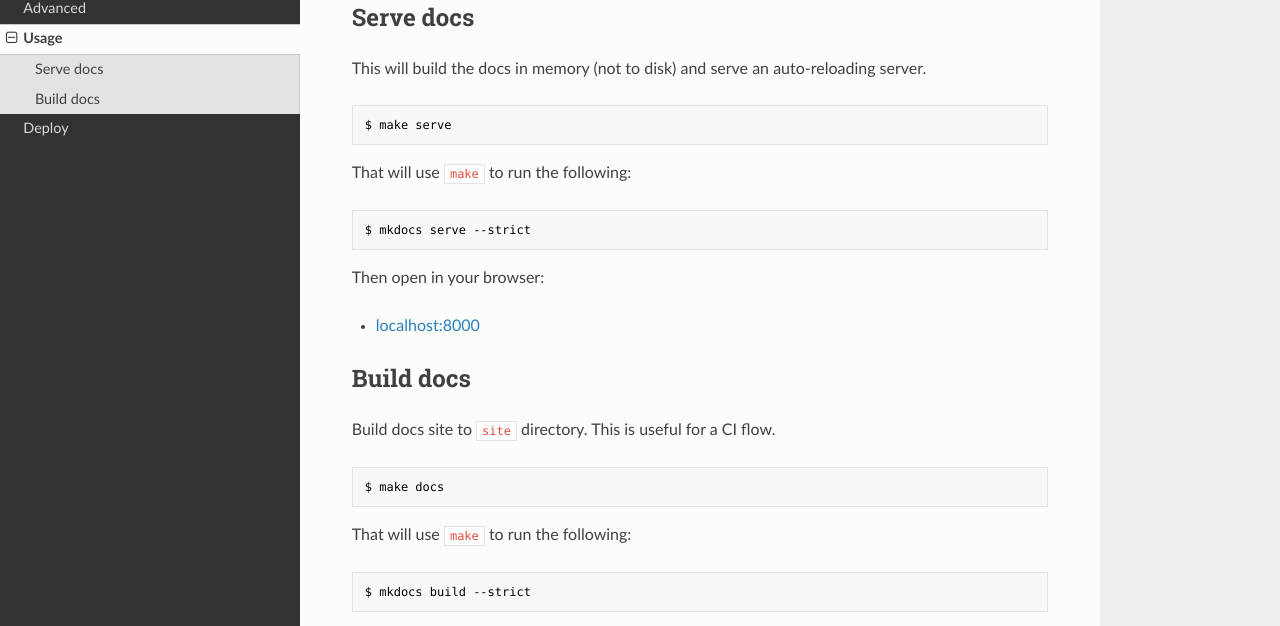
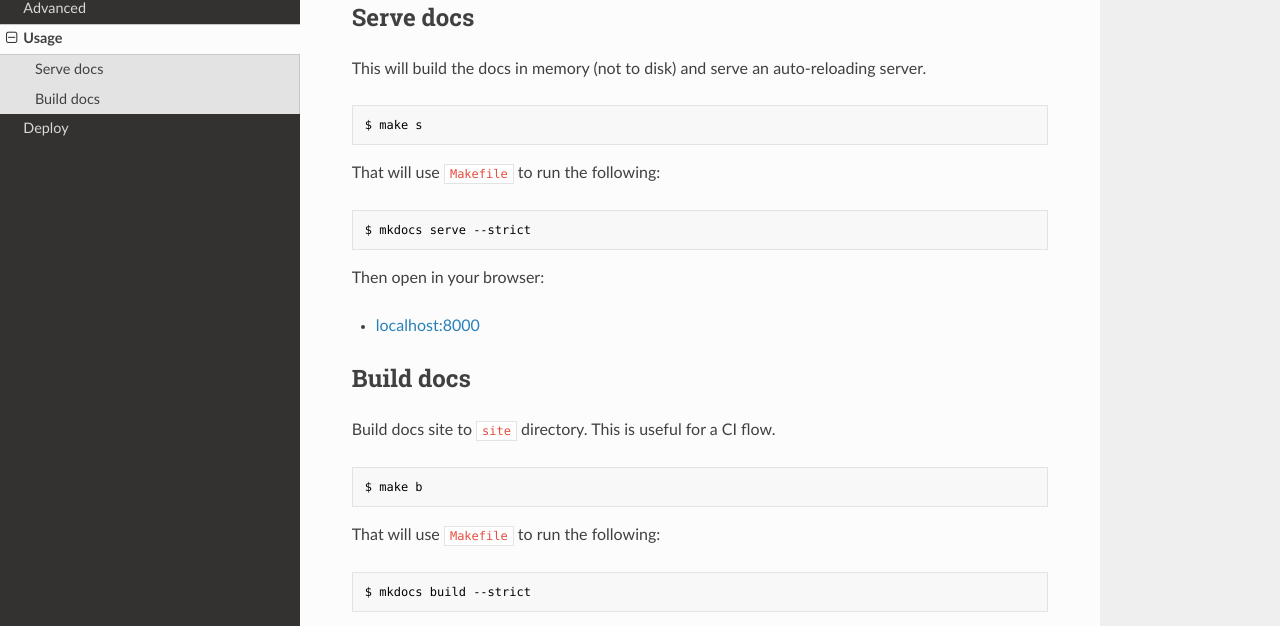
Before and after one commit to MichaelCurrin/mkdocs-quickstart, an MkDocs documentation site: the page built from docs/tutorial/usage.md, in a window 1280 px wide and 1061 px high. Shown: the part 304-930 px from the top of the window. Built offline with MkDocs 1.6.1, drawn with Linux system fonts in a browser that asks for light colours; nearby versions of some CDN libraries.

Commit message:
docs: Update usage.md

````diff
--- a/docs/tutorial/usage.md
+++ b/docs/tutorial/usage.md
@@ -9,10 +9,10 @@ _Note: If using VS Code, you can use the command palette instead to run the conf
 This will build the docs in memory (not to disk) and serve an auto-reloading server.
 
 ```sh
-$ make serve
+$ make s
 ```
 
-That will use `make` to run the following:
+That will use `Makefile` to run the following:
 
 ```sh
 $ mkdocs serve --strict
@@ -28,10 +28,10 @@ Then open in your browser:
 Build docs site to `site` directory. This is useful for a CI flow.
 
 ```sh
-$ make docs
+$ make b
 ```
 
-That will use `make` to run the following:
+That will use `Makefile` to run the following:
 
 ```sh
 $ mkdocs build --strict
````
